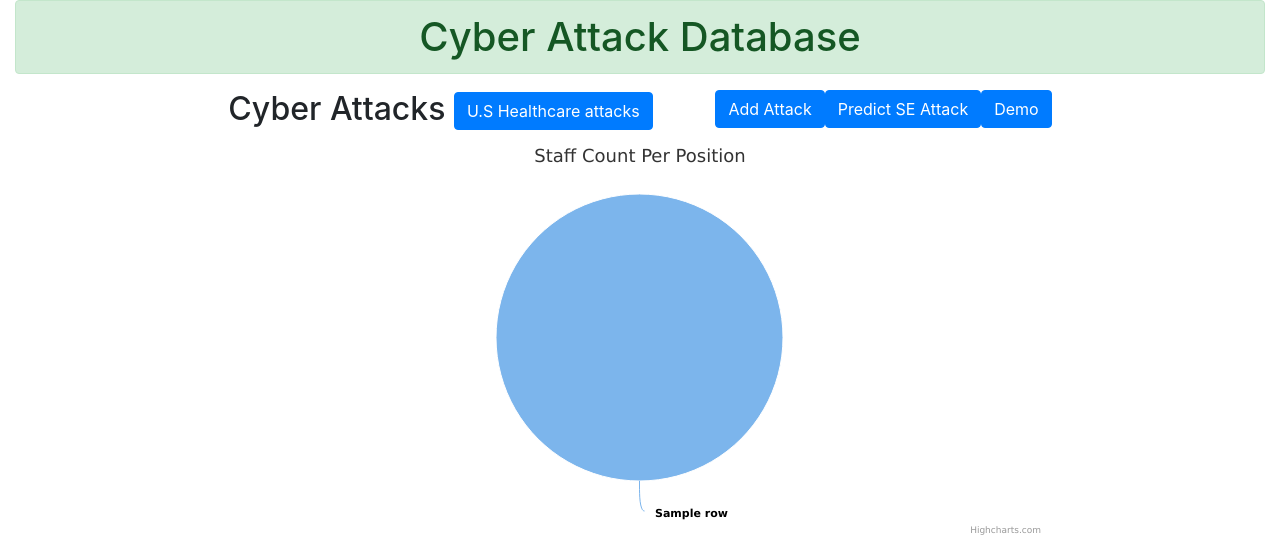
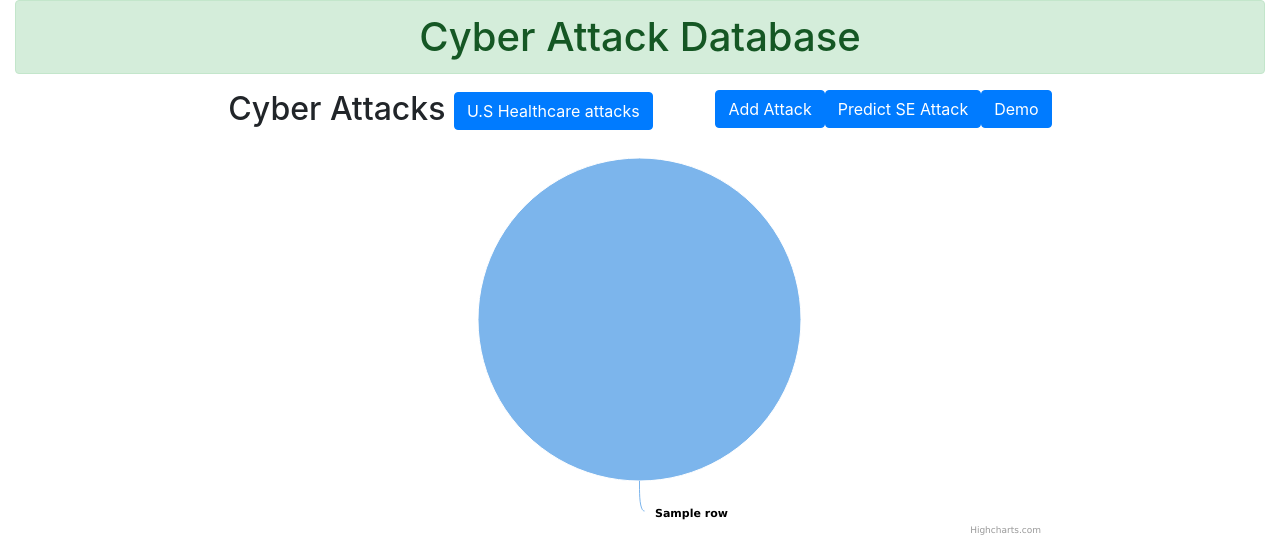
Before and after one commit to BarkaBoss/Cyber-Attacks, a Flask app: template templates/index.html in a window 1280 px wide. Shown: the top 537 px of the page. Run offline with Flask 3, Linux system fonts and the light colour scheme; the template is opened without the code that fills it: most values are stand-ins (such as "Sample title", 1, 10 or a date in 2020); parts of the project's set-up code (start-up, migrations or seed data) failed here and were passed over; some libraries are stand-ins or nearby versions.

Commit message:
fix leak texts

```diff
--- a/templates/index.html
+++ b/templates/index.html
@@ -390,7 +390,7 @@
                 type: 'pie',
             },
             title: {
-                text: 'Staff Count Per Position',
+                text: '',
             },
             series: [
                 {
```
